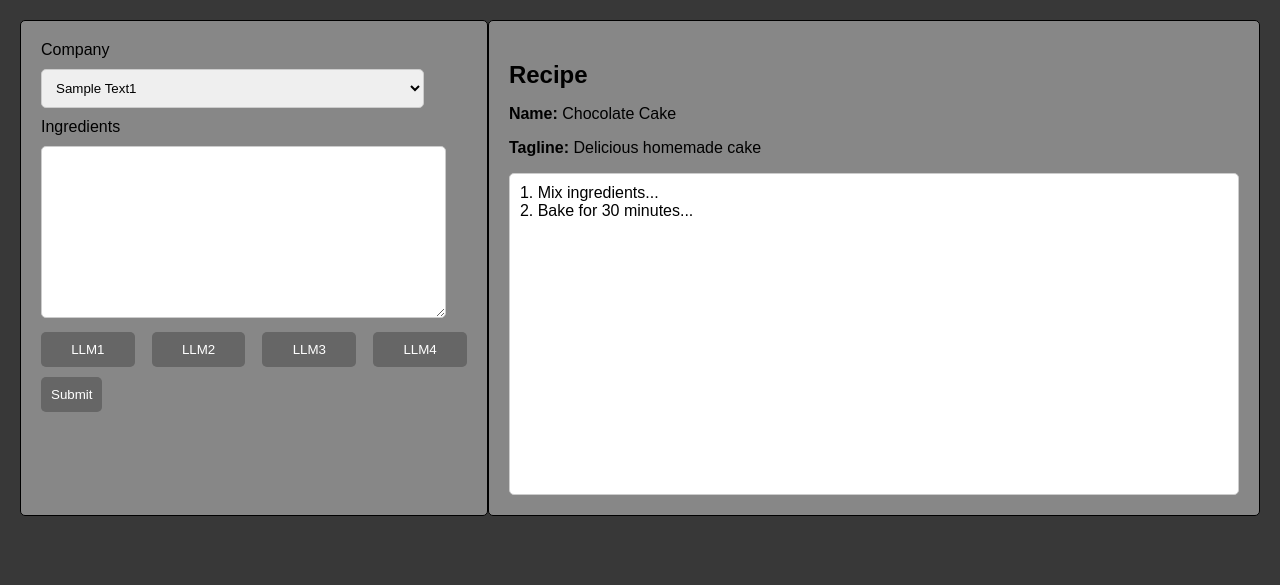
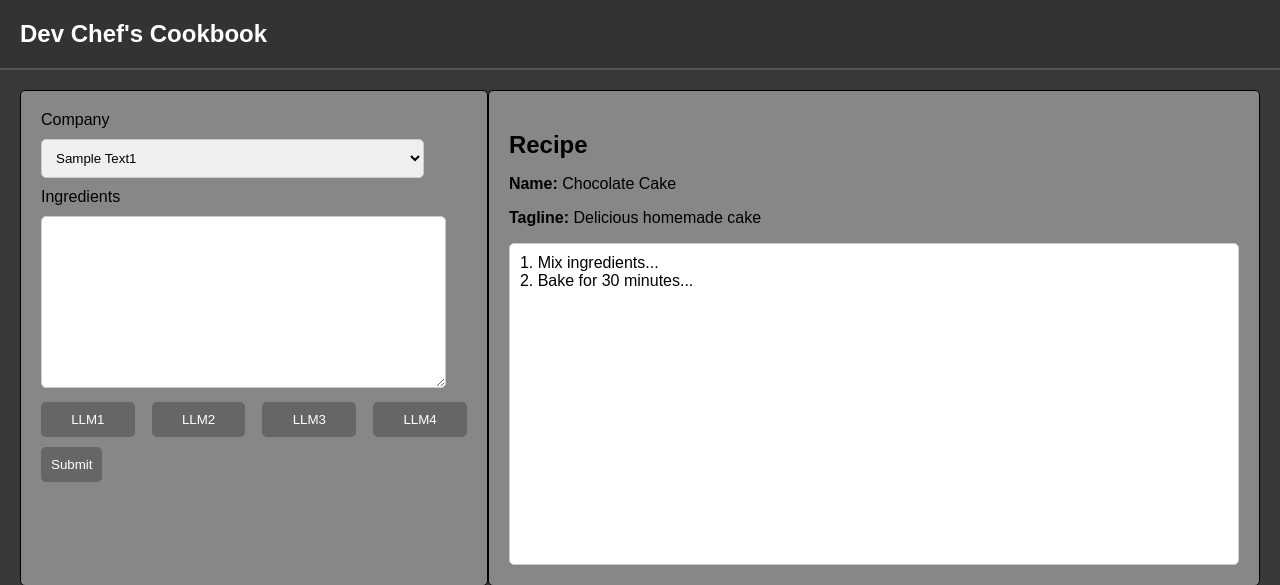
Before and after one commit to NeightBorusowski/CSC395_Team2, a Flask app: page / in a window 1280 px wide. Shown: the top 585 px of the page. Run offline with Flask 3, Linux system fonts and the light colour scheme.

Commit message:
added header class that shows name "dev chefs cookbook" -- will need to add more styling

```diff
--- a/Flask_Server/templates/index.html
+++ b/Flask_Server/templates/index.html
@@ -1,15 +1,49 @@
 <!DOCTYPE html>
 <html lang="en">
 <head>
+
     <meta charset="UTF-8">
     <meta name="viewport" content="width=device-width, initial-scale=1.0">
+
     <title>Dev Chefs Cookbook</title>
+
     <style>
         body {
             font-family: Arial, sans-serif;
             margin: 0;
             padding: 0;
             background-color: #383838;
+        }
+        .header {
+            background-color: #333;
+            color: #fff;
+            padding: 20px;
+            display: flex;
+            justify-content: space-between;
+            align-items: center;
+            border-bottom: 2px solid #555;
+        }
+        .logo {
+            font-size: 24px;
+            font-weight: bold;
+        }
+        .logo a {
+            color: #fff;
+            text-decoration: none;
+        }
+        .nav {
+            display: flex;
+            gap: 20px;
+        }
+        .nav a {
+            color: #fff;
+            text-decoration: none;
+            padding: 10px;
+            border-radius: 4px;
+            transition: background-color 0.3s;
+        }
+        .nav a:hover {
+            background-color: #555;
         }
 
         .container {
@@ -149,8 +183,17 @@
             document.getElementById('recipe-content').textContent = recipeText;
     }
 </script>
+
 </head>
 <body>
+
+    <header class="header">
+        <div class="logo">
+            <a href="#">Dev Chef's Cookbook</a>
+        </div>
+        <nav class="nav">
+        </nav>
+    </header>
     <div class="container">
         <!-- Left side of GUI -->
         <div class="left">
```
